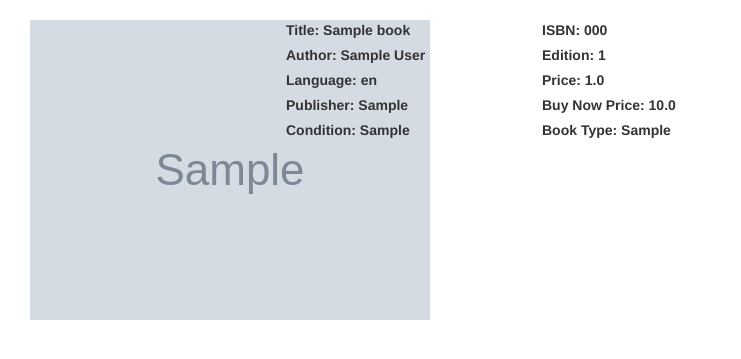
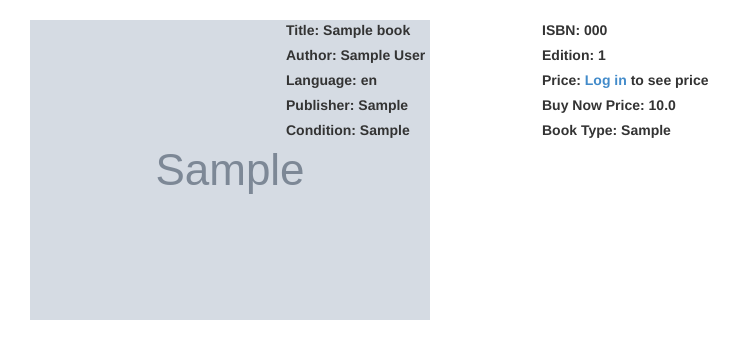
Before and after one commit to shiflonium/BookBay, a Flask app: page /browse in a window 1280 px wide. Shown: the part 52-411 px from the top of the page, without its empty margins (0-741 px from the left). Run offline with Flask 2, Linux system fonts and the light colour scheme; tables that the repository leaves empty hold one stand-in row (values such as "Sample post"); grey boxes marked "Sample" are stand-in pictures; some libraries are stand-ins or nearby versions.

Commit message:
Visitor can't see the price of a book in browse book page.

```diff
--- a/app/templates/browse.html
+++ b/app/templates/browse.html
@@ -56,7 +56,12 @@
 	<div class="inner2">
 		<label> ISBN: {{i.get_isbn()}} </label><br>
 		<label> Edition: {{i.get_edition() }}</label><br>
-		<label> Price: {{ i.get_starting_bid()}} </label><br>
+		{% if g.user.is_authenticated() %}
+			<label> Price: {{ i.get_starting_bid()}} </label><br>
+		{% else %}
+			<label> Price: <a href="{{ url_for('login') }}">Log in</a> to see price</label><br>
+		{% endif %}
+
 		{% if i.get_buyable() == True %}
 			<label> Buy Now Price: {{i.get_buyout_price() }}</label> <br>
 		{% endif %}
```
